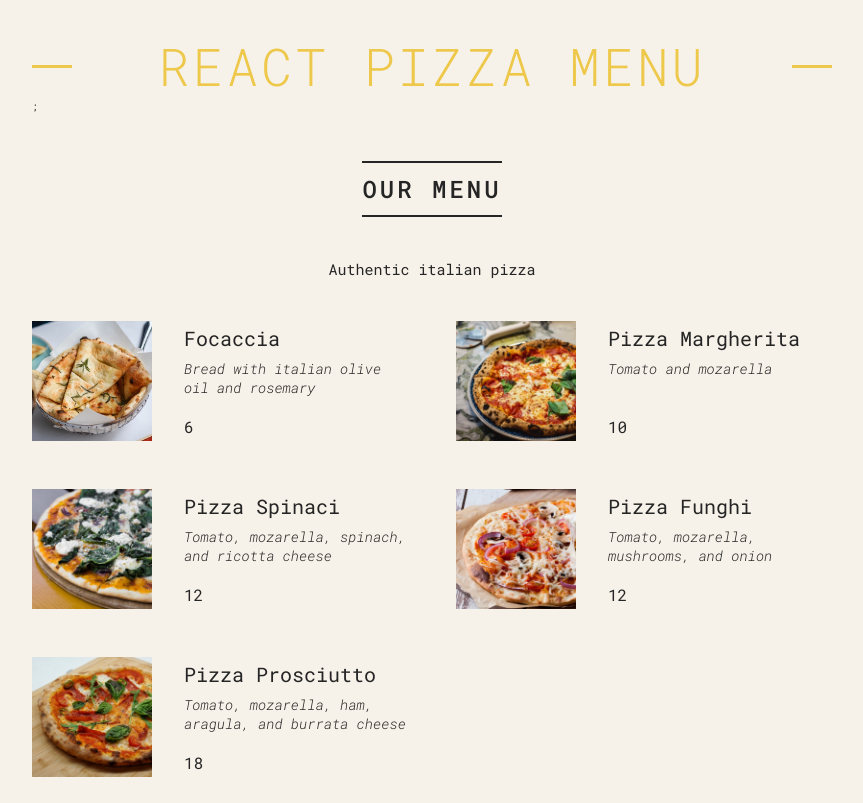
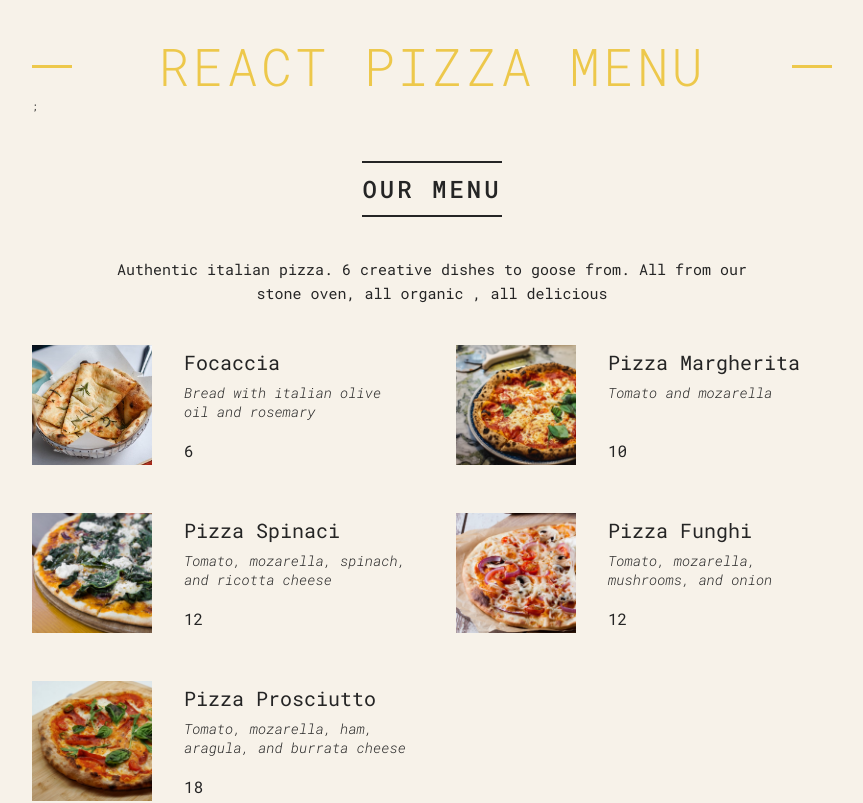
Before and after one commit to mihaela336/pizza-menu, a React (Create React App) app: page / in a window 1280 px wide. Shown: the top 803 px of the page, without its empty margins (208-1071 px from the left). Built offline with nearby package versions, Linux system fonts and the light colour scheme.

Commit message:
wrap menu in react fragmnt

```diff
--- a/src/components/Header.jsx
+++ b/src/components/Header.jsx
@@ -1,11 +1,6 @@
 import React from "react";
 
 function Header() {
-  const inlineStyle = {
-    color: "red",
-    fontSize: "48px",
-    textTransform: "uppercase",
-  };
   return (
     <header className="header">
       <h1>React Pizza Menu</h1>;
--- a/src/components/Menu.jsx
+++ b/src/components/Menu.jsx
@@ -9,14 +9,18 @@ function Menu() {
     <main className="menu">
       <h2> Our Menu</h2>
 
-      <p>Authentic italian pizza</p>
-
       {numPizzas > 0 ? (
-        <ul className="pizzas">
-          {pizzaData.map((pizza) => {
-            return <Pizza pizzaObj={pizza} key={pizza.name} />;
-          })}
-        </ul>
+        <>
+          <p>
+            Authentic italian pizza. 6 creative dishes to goose from. All from
+            our stone oven, all organic , all delicious
+          </p>
+          <ul className="pizzas">
+            {pizzaData.map((pizza) => {
+              return <Pizza pizzaObj={pizza} key={pizza.name} />;
+            })}
+          </ul>
+        </>
       ) : (
         <p>We're still working on our menu, please come back later</p>
       )}
--- a/src/components/Pizza.jsx
+++ b/src/components/Pizza.jsx
@@ -1,5 +1,4 @@
 import React from "react";
-import pizzaData from "../data.js";
 
 //create component
 
```
